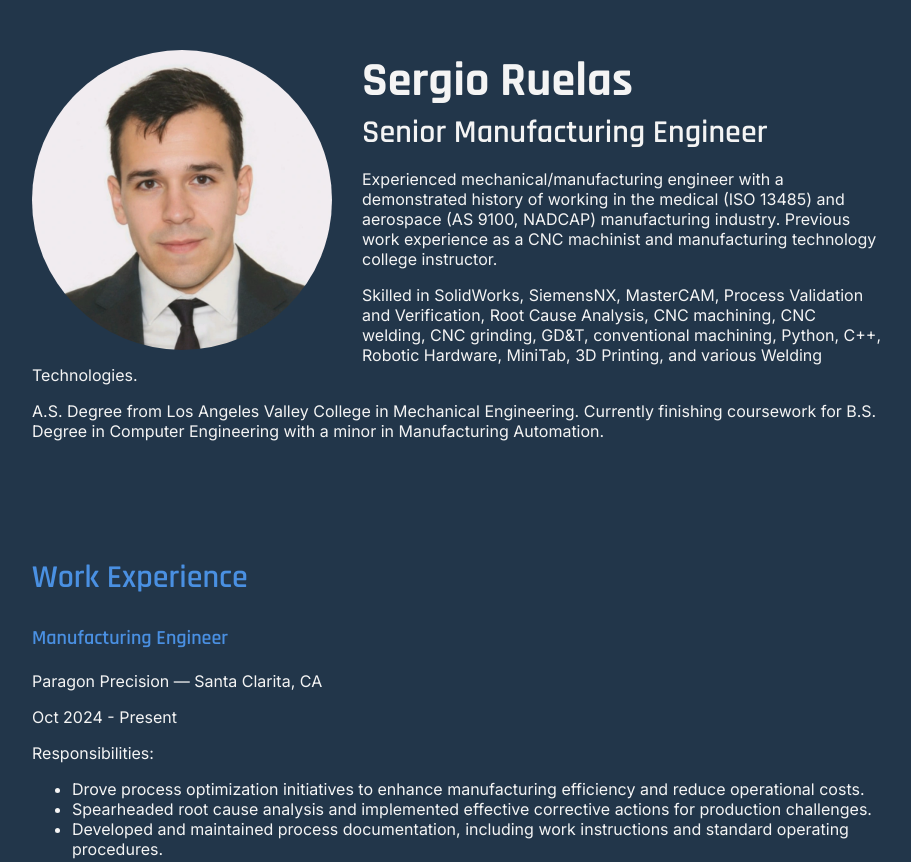
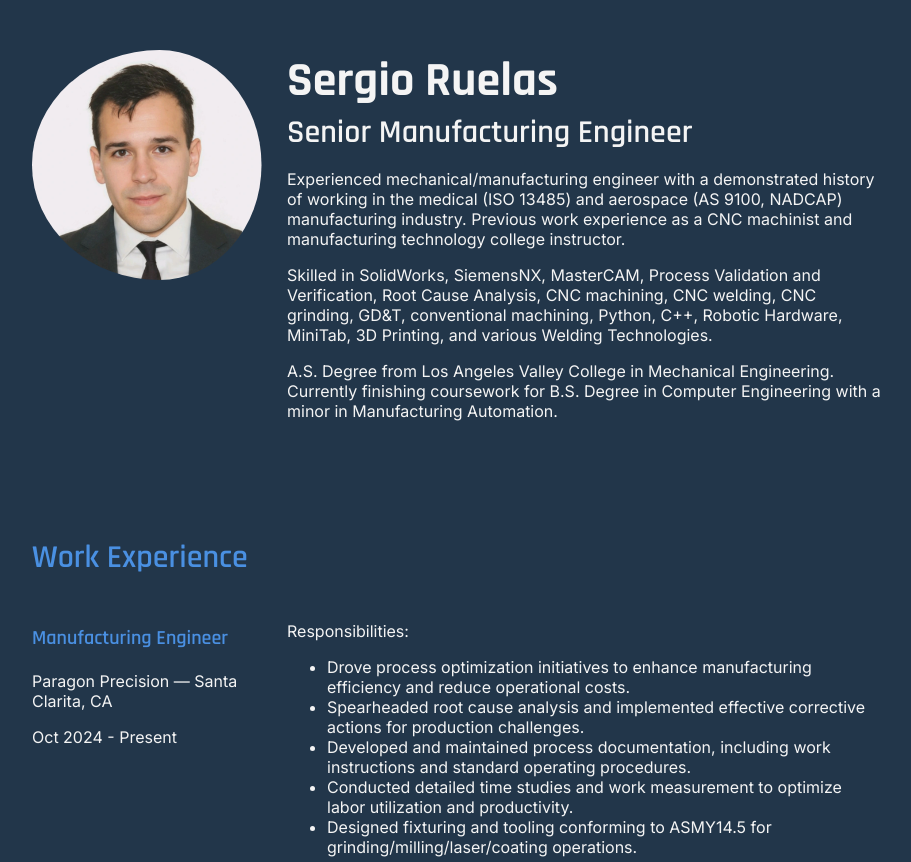
Before and after one commit to sergio-2026/COMP484_HW7, a plain HTML site: page index.html in a window 1280 px wide. Shown: the top 862 px of the page, without its empty margins (183-1094 px from the left). Drawn offline with Linux system fonts and the light colour scheme.

Commit message:
Assingment completed.

```diff
--- a/css/styles.css
+++ b/css/styles.css
@@ -1,3 +1,11 @@
+html {
+    box-sizing: border-box;
+}
+
+*, *::before, *::after {
+    box-sizing: inherit;
+}
+
 /* Color Palette
 # - color 1: #1B2A3B (Dark Navy - main background)
 # - color 2: #22364A (Slate Blue - header & footer)
@@ -19,7 +27,20 @@ body {
     max-width: 950px;
     margin: 0 auto;
     padding: 50px;
-    overflow: hidden;  /*auto clears float */
+    overflow: hidden;   /*auto clears float */
+}
+
+.column-narrow {
+    width: 30%;         /*narrow column width */
+    float: left;        /*float left for two-column layout */
+    padding-right: 3%;  /*space between columns */
+    min-height: 175px;  /*prevents layout collapse */
+}
+
+.column-wide {
+    width: 70%;         /*wide column width */
+    float: left;        /*float left for two-column layout */
+    min-height: 225px;  /* prevents layout collapse */
 }
 
 /* Header & Footer
@@ -85,19 +106,8 @@ h3 {
     display: inline-block;
 }
 
-html {
-    box-sizing: border-box;
-}
-
-*, *::before, *::after {
-    box-sizing: inherit;
-}
-
 /* Profile Image
 ------------------------------------*/
 .profile-img {
-    width: 300px;
     border-radius: 50%;
-    float: left;
-    margin-right: 30px;
 }
--- a/index.html
+++ b/index.html
@@ -19,7 +19,8 @@
     <!-- // Intro -->
     <header>
         <div class="content-wrap">
-            <img src="images/sergio_resume.png" alt="Sergio Ruelas" class="profile-img">
+            <img src="images/sergio_resume.png" alt="Sergio Ruelas" class="profile-img column-narrow">
+            <div class="column-wide">
                 <h1>Sergio Ruelas</h1>
                 <h2>Senior Manufacturing Engineer</h2>
                 <p>Experienced mechanical/manufacturing engineer with a demonstrated history of working in the medical (ISO 13485) and aerospace (AS 9100, NADCAP) manufacturing industry. Previous work experience as a CNC machinist and manufacturing technology college instructor.</p>
@@ -27,6 +28,7 @@
                 <p>Skilled in SolidWorks, SiemensNX, MasterCAM, Process Validation and Verification, Root Cause Analysis, CNC machining, CNC welding, CNC grinding, GD&T, conventional machining, Python, C++, Robotic Hardware, MiniTab, 3D Printing, and various Welding Technologies.</p>
 
                 <p>A.S. Degree from Los Angeles Valley College in Mechanical Engineering. Currently finishing coursework for B.S. Degree in Computer Engineering with a minor in Manufacturing Automation.</p>
+            </div>
         </div>
     </header>
 
@@ -37,10 +39,12 @@
                 <h2>Work Experience</h2>
 
                 <!-- Job Details: copy this whole block to add more jobs -->
+                 <div class="column-narrow">
                     <h3>Manufacturing Engineer</h3>
                     <p>Paragon Precision — Santa Clarita, CA</p>
                     <p>Oct 2024 - Present</p>
-
+                    </div>
+                    <div class="column-wide">
                     <p>Responsibilities:</p>
                     <ul>
                         <li>Drove process optimization initiatives to enhance manufacturing efficiency and reduce operational costs.</li>
@@ -50,12 +54,15 @@
                         <li>Designed fixturing and tooling conforming to ASMY14.5 for grinding/milling/laser/coating operations.</li>
                     </ul>
                     <!-- end of Job Details block. -->
+                </div>
 
+                <div class="column-narrow">
                     <!-- Job Details: copy this whole block to add more jobs -->
                     <h3>Senior Manufacturing Engineer</h3>
                     <p>Quest Global @ Parker Meggitt — North Hollywood, CA</p>
                     <p>Feb 2024 - Oct 2024 · 9 mos</p>
-
+                </div>
+                <div class="column-wide">
                     <p>Responsibilities:</p>
                     <ul>
                         <li>Prioritized tasks for offshore engineering team to expedite Quality Notification (QN) resolutions.</li>
@@ -65,12 +72,15 @@
                         <li>Wrote work instructions for assigned manufacturing processes (i.e., turning, coatings, milling, welding).</li>
                     </ul>
                     <!-- end of Job Details block. -->
+                </div>
 
                 <!-- Job Details: copy this whole block to add more jobs -->
+                 <div class="column-narrow">
                     <h3>Mechanical Engineer</h3>
                     <p>EnerSys — Sylmar, CA</p>
                     <p>Aug 2020 - Dec 2023 · 3 yrs 10 mos</p>
-
+                </div>
+                <div class="column-wide">
                     <p>Responsibilities:</p>
                     <ul>
                         <li>Oversaw all aspects of assigned manufacturing processes, ensuring performance and adherence to quality standards.</li>
@@ -80,12 +90,15 @@
                         <li>Oversaw all in-house machining and 3D printing operations. Supervised and trained machine shop operators.</li>
                     </ul>
                     <!-- end of Job Details block. -->
+                </div>
 
                 <!-- Job Details: copy this whole block to add more jobs -->
+                <div class="column-narrow">
                     <h3>Manufacturing Engineering Technician III</h3>
                     <p>EnerSys — Sylmar, CA</p>
                     <p>Apr 2019 - Aug 2020 · 1 yr 5 mos</p>
-
+                </div>
+                <div class="column-wide">
                 <p>Responsibilities:</p>
                 <ul>
                     <li>Led root-cause analysis and implemented corrective actions (CAPA) as required.</li>
@@ -95,12 +108,15 @@
                     <li>Trained product technicians and production operators in new and existing manufacturing equipment.</li>
                 </ul>
                 <!-- end of Job Details block. -->
+                </div>
 
+                <div class="column-narrow">
                     <!-- Job Details: copy this whole block to add more jobs -->
                     <h3>Process Engineering Technician I</h3>
                     <p>EnerSys — Sylmar, CA</p>
                     <p>May 2018 - Apr 2019 · 1 yr</p>
-
+                </div>
+                <div class="column-wide">
                     <p>Responsibilities:</p>
                     <ul>
                         <li>Led the development of laser welding applications for implantable medical device enclosures.</li>
@@ -109,12 +125,16 @@
                         <li>Conducted DPA protocols and non-conformance evaluations as a Subject Matter Expert (SME) for materials/parts.</li>
                         <li>Developed and implemented Planned Maintenance (PM) processes.</li>
                     </ul>
+                    <!-- end of Job Details block. -->
+                </div>
 
+                <div class="column-narrow">
                     <!-- Job Details: copy this whole block to add more jobs -->
                     <h3>Instructional Aide</h3>
                     <p>Los Angeles Valley College — Los Angeles Metropolitan Area</p>
                     <p>Mar 2018 - Aug 2018 · 6 mos</p>
-
+                </div>
+                <div class="column-wide">
                     <p>Responsibilities:</p>
                     <ul>
                         <li>Generated instructional material for introductory manufacturing education (machining/design/inspection).</li>
@@ -123,12 +143,15 @@
                         <li>Performed outreach at local high schools for LAVC's manufacturing department.</li>
                     </ul>
                     <!-- end of Job Details block. -->
+                </div>
 
+                <div class="column-narrow">
                     <!-- Job Details: copy this whole block to add more jobs -->
                     <h3>Set-Up Technician</h3>
                     <p>SDS Engineering — Los Angeles Metropolitan Area</p>
                     <p>Mar 2018 - May 2018 · 3 mos</p>
-
+                </div>
+                <div class="column-wide">
                     <p>Responsibilities:</p>
                     <ul>
                         <li>Performed final and first article operations and conducted data analyses as necessary.</li>
@@ -138,6 +161,7 @@
                         <li>Met deadlines across departments including operations, inspection, billing, and purchasing.</li>
                     </ul>
                     <!-- end of Job Details block. -->
+                 </div>
             </div>
         </section>
 
```
Lines whose indentation alone changed are shown as unchanged.
